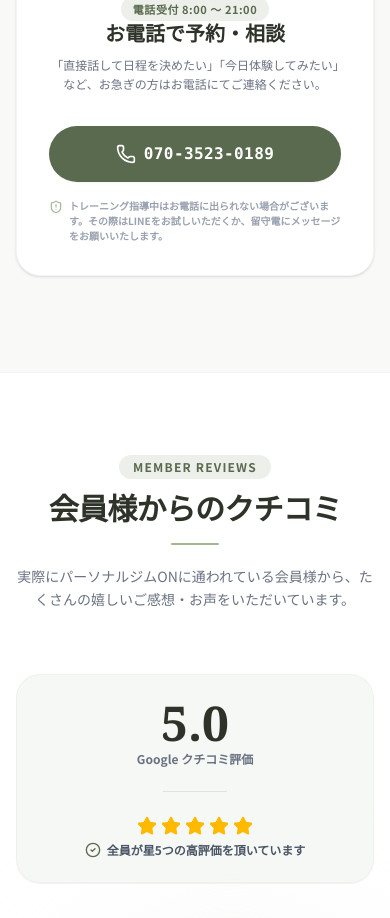
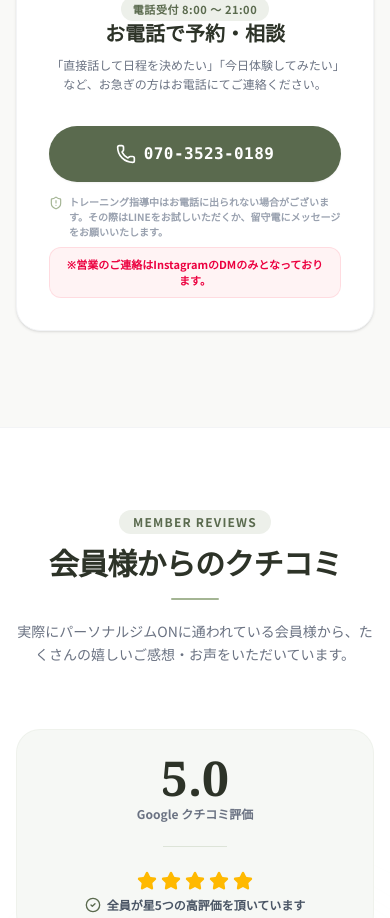
Before and after one commit to r1010x930t-cell/-ON, a React (Vite) app: page / in a window 390 px wide. Shown: the part 8598-9516 px from the top of the page. Built offline with nearby package versions, Linux system fonts and the light colour scheme.

Commit message:
style: update contact section layout and messaging
Adjust spacing and add a warning message to the contact section to improve user guidance when the phone is unavailable.

```diff
--- a/src/components/ContactForm.tsx
+++ b/src/components/ContactForm.tsx
@@ -101,7 +101,7 @@ export default function ContactForm() {
               </div>
             </div>
 
-            <div className="mt-8 space-y-4">
+            <div className="mt-8 space-y-3">
               <a
                 href="tel:07035230189"
                 className="w-full bg-brand-olive hover:bg-brand-dark text-white font-bold py-4 px-6 rounded-full transition-all duration-200 flex items-center justify-center gap-2 shadow-xs hover:shadow-md cursor-pointer"
@@ -109,10 +109,15 @@ export default function ContactForm() {
                 <Phone className="w-5 h-5" />
                 <span className="font-mono text-base tracking-wide">070-3523-0189</span>
               </a>
-              <p className="text-[10px] text-gray-400 font-semibold leading-normal flex items-start gap-1.5 justify-center max-w-xs mx-auto text-left">
-                <ShieldAlert className="w-3.5 h-3.5 text-brand-accent shrink-0 mt-0.5" />
-                <span>トレーニング指導中はお電話に出られない場合がございます。その際はLINEをお試しいただくか、留守電にメッセージをお願いいたします。</span>
-              </p>
+              <div className="space-y-2">
+                <p className="text-[10px] text-gray-400 font-semibold leading-normal flex items-start gap-1.5 justify-center max-w-xs mx-auto text-left">
+                  <ShieldAlert className="w-3.5 h-3.5 text-brand-accent shrink-0 mt-0.5" />
+                  <span>トレーニング指導中はお電話に出られない場合がございます。その際はLINEをお試しいただくか、留守電にメッセージをお願いいたします。</span>
+                </p>
+                <p className="text-[11px] text-rose-600 font-bold leading-normal text-center bg-rose-50/80 border border-rose-200/60 rounded-xl py-2 px-3">
+                  ※営業のご連絡はInstagramのDMのみとなっております。
+                </p>
+              </div>
             </div>
           </motion.div>
 
```
